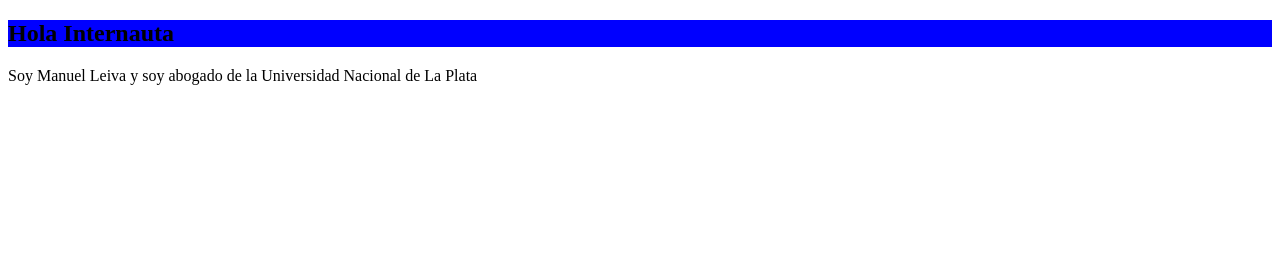
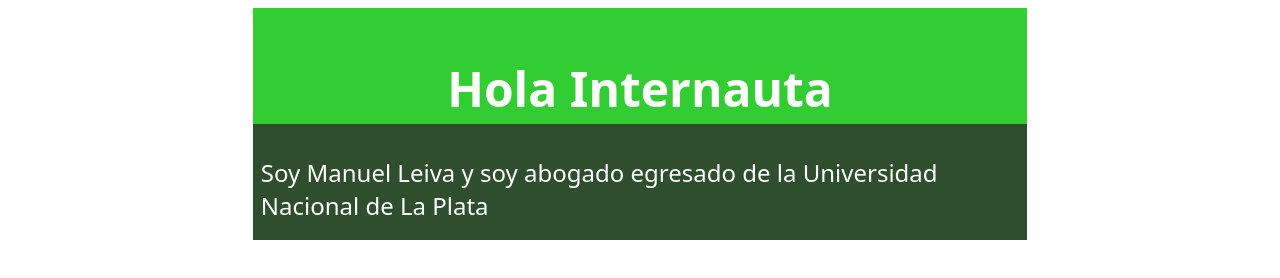
Before and after one commit to ManuLeivaDiaz/Probando-Ramas-y-Merge, a plain HTML site: page index.html in a window 1280 px wide. Drawn offline with Linux system fonts and the light colour scheme.

Commit message:
Agrego estilos

```diff
--- a/estilos.css
+++ b/estilos.css
@@ -1,3 +1,23 @@
-h2 {
-    background-color: blue;
+.cabecera {
+    width: 60%;
+    margin: 0 auto;
+    background-color: limegreen;
+    color: white;
+    font-family: system-ui, -apple-system, BlinkMacSystemFont, 'Segoe UI', Roboto, Oxygen, Ubuntu, Cantarell, 'Open Sans', 'Helvetica Neue', sans-serif;
+    height: 100px;
+    font-size: 32px;
+    text-align: center;
+    padding: 8px;
 }
+.container {
+    width: 60%;
+    margin: 0 auto;
+    background-color: rgb(46, 78, 46);
+    color: white;
+    font-family: system-ui, -apple-system, BlinkMacSystemFont, 'Segoe UI', Roboto, Oxygen, Ubuntu, Cantarell, 'Open Sans', 'Helvetica Neue', sans-serif;
+    height: 100px;
+    font-size: 24px;
+    margin-top: 0;
+    margin-bottom: 0;
+    padding: 8px;
+}
--- a/index.html
+++ b/index.html
@@ -7,8 +7,13 @@
     <link rel="stylesheet" href="estilos.css">
 </head>
 <body>
-    <h2>Hola Internauta</h2>
-    <p>Soy Manuel Leiva y soy abogado de la Universidad Nacional de La Plata</p>
+    <div class="cabecera">
+        <h2>Hola Internauta</h2>
+    </div>
+
+    <div class="container">
+        <p>Soy Manuel Leiva y soy abogado egresado de la Universidad Nacional de La Plata</p>
+    </div>
 
 </body>
 </html>
```
